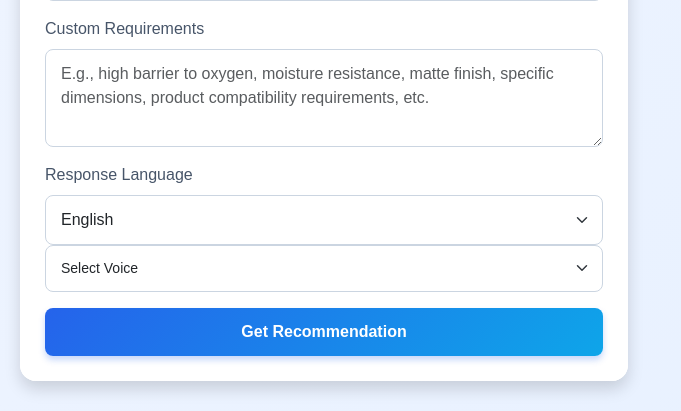
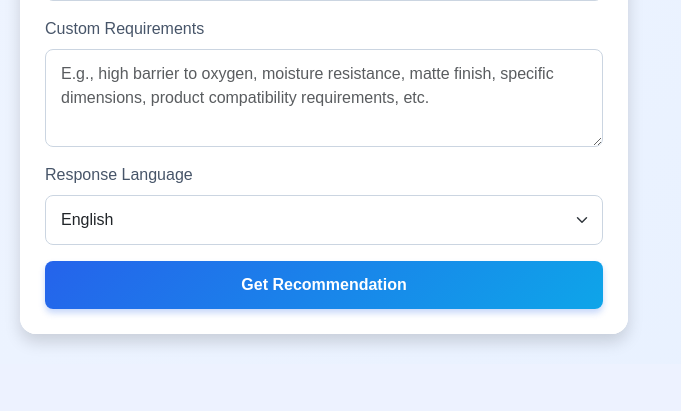
Before and after one commit to SuryaPsingh49/ai_voice_smart_flexible_recommender, a Flask app: page / in a window 1280 px wide. Shown: the part 1747-2158 px from the top of the page, without its empty margins (0-681 px from the left). After the commit the page ends 2095 px from the top, so only its background shows below. Run offline with Flask 3, Linux system fonts and the light colour scheme.

Commit message:
Update index.html

```diff
--- a/templates/index.html
+++ b/templates/index.html
@@ -670,9 +670,6 @@
                                     <option value="Arabic">Arabic</option>
                                     <option value="Russian">Russian</option>
                                 </select>
-                                <select class="form-select form-select-sm" id="voice-select">
-                                    <option value="" disabled selected>Select Voice</option>
-                                </select>
                             </div>
                             <div class="d-grid gap-2">
                                 <button class="btn btn-primary" type="submit" id="submit-btn">
@@ -750,51 +747,5 @@
     <script src="https://cdn.jsdelivr.net/npm/bootstrap@5.3.0/dist/js/bootstrap.bundle.min.js"></script>
     <script src="{{ url_for('static', filename='js/voice.js') }}"></script>
     <script src="{{ url_for('static', filename='js/chat.js') }}"></script>
-    <script>
-document.addEventListener('DOMContentLoaded', function() {
-    const voiceSelect = document.getElementById('voice-select');
-    const speakBtn = document.getElementById('speak-btn');
-    let voices = [];
-
-    function populateVoices() {
-        voices = window.speechSynthesis.getVoices();
-        voiceSelect.innerHTML = '<option value="" disabled selected>Select Voice</option>';
-
-        voices.forEach(voice => {
-            if (voice.lang.startsWith('en')) { // Filter English voices
-                const option = document.createElement('option');
-                option.value = voice.name;
-                option.textContent = `${voice.name} (${voice.lang})`;
-                voiceSelect.appendChild(option);
-            }
-        });
-
-        if (voices.length > 0) {
-            speakBtn.disabled = false;
-            voiceSelect.value = voices.find(v => v.default)?.name || voices[0].name;
-        }
-    }
-
-    // Initial population
-    populateVoices();
-
-    // Update voices when they change
-    if (speechSynthesis.onvoiceschanged !== undefined) {
-        speechSynthesis.onvoiceschanged = populateVoices;
-    }
-
-    // Modify your existing speak functionality to use selected voice
-    function speakText(text) {
-        const utterance = new SpeechSynthesisUtterance(text);
-        const selectedVoice = voices.find(voice => voice.name === voiceSelect.value);
-        if (selectedVoice) {
-            utterance.voice = selectedVoice;
-        }
-        window.speechSynthesis.speak(utterance);
-    }
-
-    // Update your existing speak button handler to use speakText
-});
-</script>
 </body>
 </html>
```
